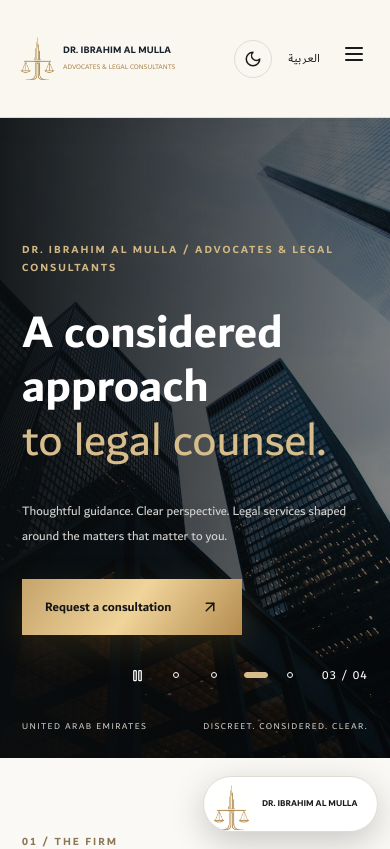
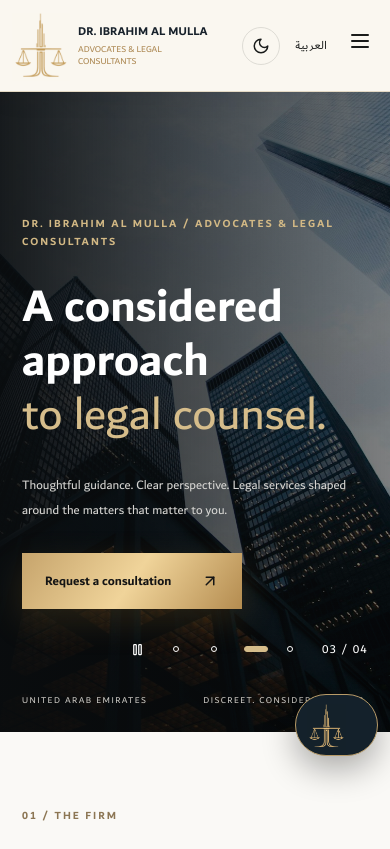
Before and after one commit to Library1982/Advocate-legal-consultants, a Next.js app: page / in a window 390 px wide. Shown: the top 849 px of the page. Built offline with nearby package versions, Linux system fonts and the light colour scheme.

Commit message:
Enlarge header and footer branding and add retracting floating logo

```diff
--- a/app/globals.css
+++ b/app/globals.css
@@ -93,3 +93,22 @@
 @keyframes brandGlint{0%,75%,100%{opacity:1}83%{opacity:.68;filter:drop-shadow(0 0 10px #e9c27d)}90%{opacity:1}}
 @media(max-width:700px){.header .brand{min-width:0;max-width:185px}.premiumBrand{gap:6px}.premiumBrandSymbol{width:39px;height:51px}.premiumBrandCopy strong{font-size:10px}.premiumBrandCopy small{font-size:7px;letter-spacing:0}.footerTop .premiumBrandCopy strong{font-size:13px}}
 @media(prefers-reduced-motion:reduce){.premiumBrandSymbol{animation:none}.goldBtn{transition:none}}
+
+
+/* 2026-10-16: larger accessible identity and retracting bilingual widget */
+.header{height:112px}.headerInner{gap:15px}.header .brand{flex:0 0 auto;max-width:370px;min-width:250px;height:100px}.header .premiumBrand{gap:17px}.header .premiumBrandSymbol{width:85px;height:94px;color:#c29a56;filter:drop-shadow(0 0 5px #cba76655)}.header .premiumBrandCopy strong{font-size:clamp(13px,1.2vw,18px)}.header .premiumBrandCopy small{font-size:clamp(9px,.8vw,12px)}.footerTop .premiumBrandSymbol{width:100px;height:110px}.footerTop .premiumBrandCopy{color:var(--text)}main[data-theme=dark] .footerTop .premiumBrandCopy{color:#fff7e9}.footerTop .premiumBrandCopy strong{font-size:20px}.footerTop .premiumBrandCopy small{font-size:12px}
+.floatingIdentity{direction:ltr!important;bottom:calc(24px + env(safe-area-inset-bottom,0px));right:20px!important;left:auto!important;height:70px;max-width:none;width:70px;padding:7px;gap:0;display:flex;justify-content:flex-start;background:#14212b;border:1px solid #b89b68;box-shadow:0 12px 34px #0005;pointer-events:auto;animation:identityExpand 12s ease-in-out infinite;will-change:width}
+.floatingIdentity .identityMark{width:54px;height:54px;flex:0 0 54px;background:transparent;padding:0;position:relative;z-index:1}
+.floatingIdentity .premiumBrandCompact .premiumBrandSymbol{width:49px;height:55px;color:#e8bd77}
+.floatingIdentity .identityTicker{height:34px;min-width:0;width:0;flex:0 0 auto;position:relative;overflow:hidden;display:block;color:#fff4dc;line-height:34px;text-align:center!important;font-size:12px;animation:identityTextWidth 12s ease-in-out infinite}
+.floatingIdentity .identityTicker span{position:absolute;inset:0;display:flex;align-items:center;justify-content:center;height:34px;white-space:nowrap;transform:none!important;animation:none!important;opacity:0}
+.floatingIdentity .identityTicker span:first-child{animation:identityArabic 12s linear infinite!important}
+.floatingIdentity .identityTicker span:last-child{animation:identityEnglish 12s linear infinite!important}
+@keyframes identityExpand{0%,5%,43%,55%,93%,100%{width:70px}12%,36%,62%,86%{width:268px}}
+@keyframes identityTextWidth{0%,5%,43%,55%,93%,100%{width:0}12%,36%,62%,86%{width:198px}}
+@keyframes identityArabic{0%,8%,42%,100%{opacity:0}13%,35%{opacity:1}}
+@keyframes identityEnglish{0%,58%,92%,100%{opacity:0}63%,85%{opacity:1}}
+main[dir=rtl] .floatingIdentity{right:20px!important;left:auto!important}
+@media(max-width:1050px){.header .brand{min-width:190px}.header .premiumBrandSymbol{width:70px;height:80px}}
+@media(max-width:760px){.header{height:92px}.header .brand{height:86px;min-width:0;max-width:205px}.header .premiumBrand{gap:8px}.header .premiumBrandSymbol{width:58px;height:72px}.header .premiumBrandCopy strong{font-size:12px}.header .premiumBrandCopy small{font-size:9px}.headerActions{gap:9px}.headerInner{padding-inline:12px}.mobileNav{top:92px}.footerTop .premiumBrandSymbol{width:85px;height:95px}.footerTop .premiumBrandCopy strong{font-size:16px}.floatingIdentity{bottom:calc(88px + env(safe-area-inset-bottom,0px));right:12px!important;height:62px;width:62px;animation-name:identityExpandMobile}.floatingIdentity .identityMark{width:46px;height:46px;flex-basis:46px}.floatingIdentity .premiumBrandCompact .premiumBrandSymbol{width:44px;height:48px}.floatingIdentity .identityTicker{font-size:10px;animation-name:identityTextWidthMobile}@keyframes identityExpandMobile{0%,5%,43%,55%,93%,100%{width:62px}12%,36%,62%,86%{width:238px}}@keyframes identityTextWidthMobile{0%,5%,43%,55%,93%,100%{width:0}12%,36%,62%,86%{width:176px}}main[dir=rtl] .floatingIdentity{right:12px!important}}
+@media(prefers-reduced-motion:reduce){.floatingIdentity{animation:none;width:62px}.floatingIdentity .identityTicker,.floatingIdentity .identityTicker span{animation:none!important;width:0;opacity:0}}
```
